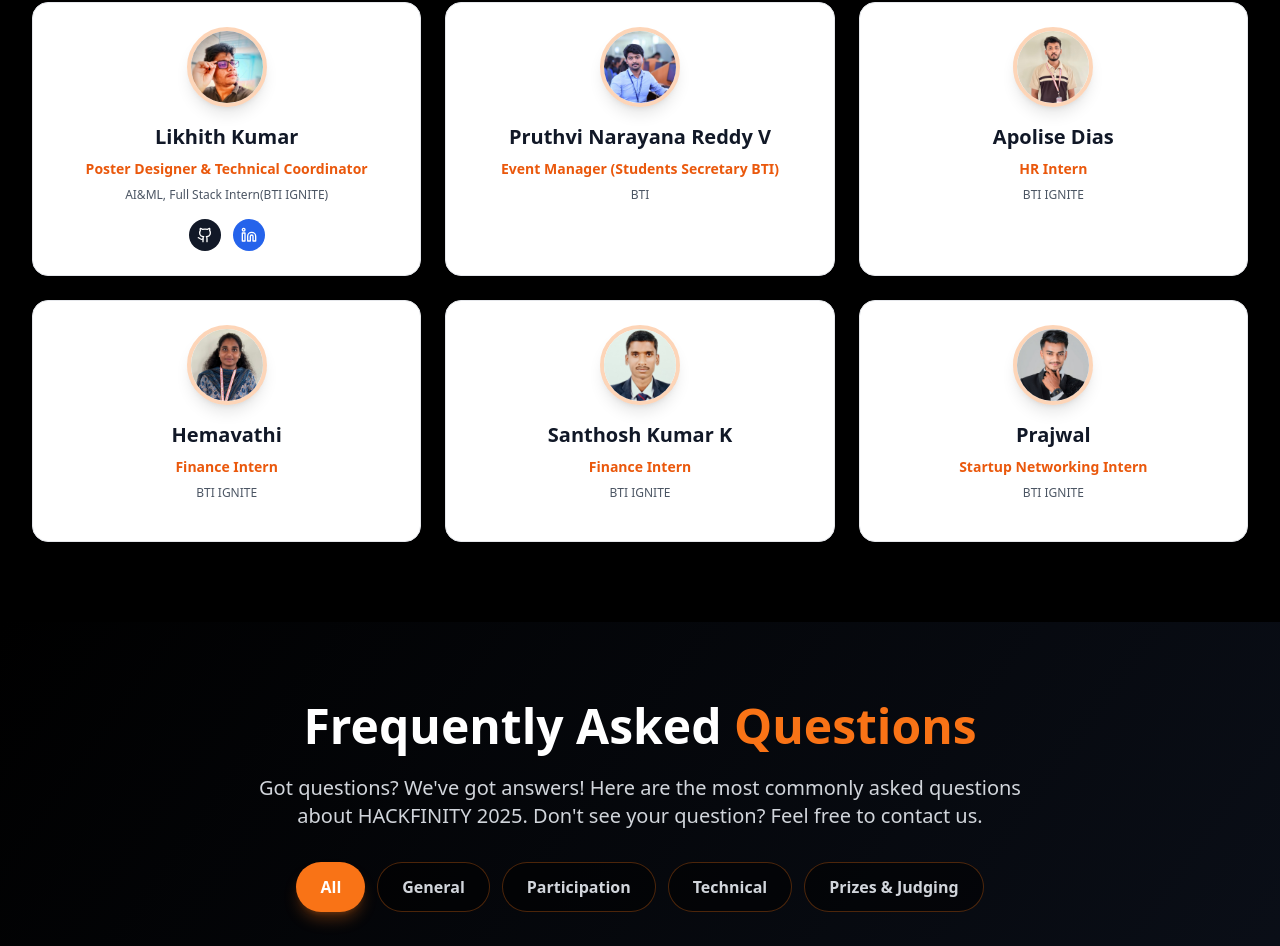
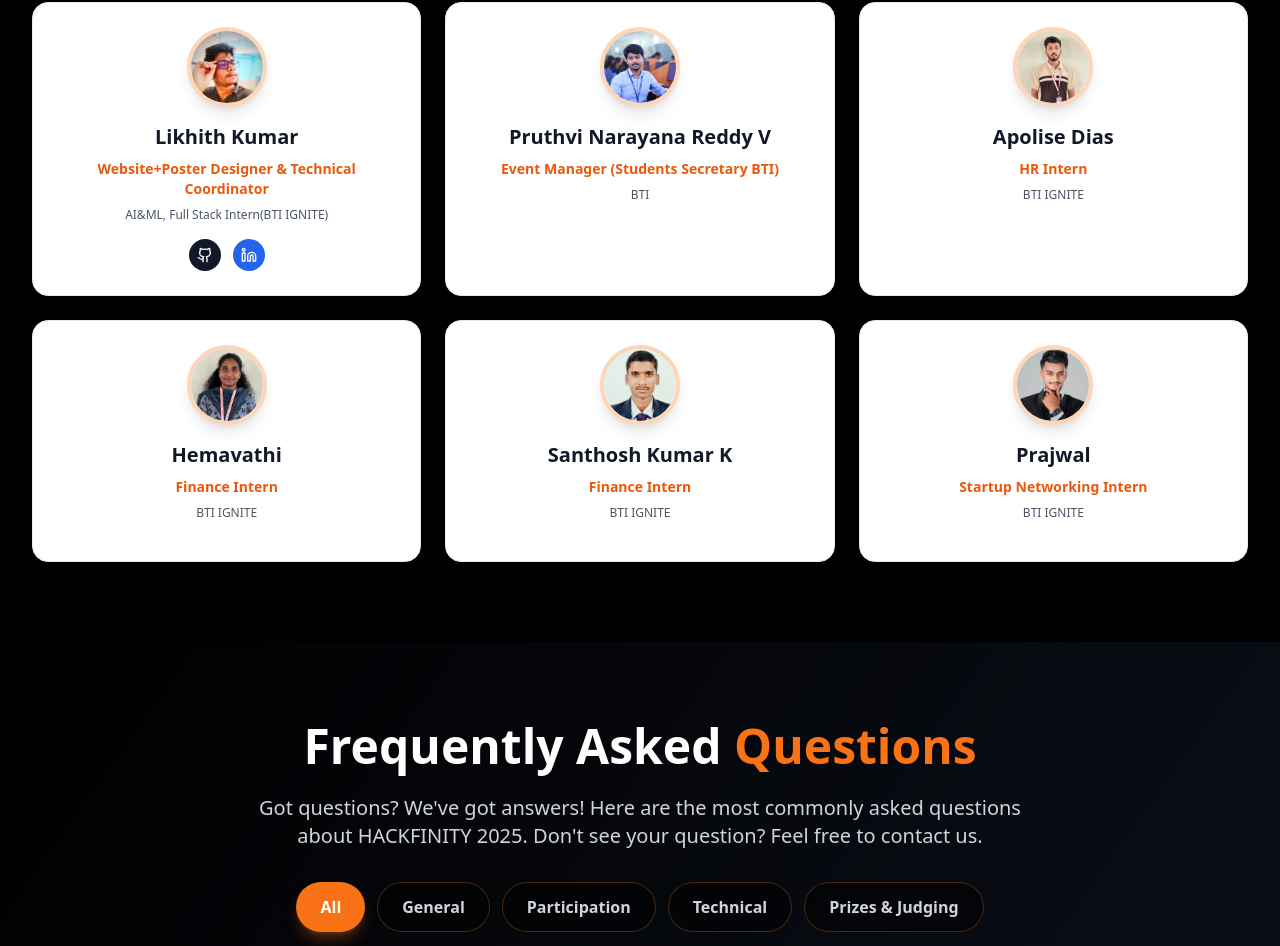
Before and after one commit to likhithkumarj/hackfinity, a React (Vite) app: page / in a window 1280 px wide. Shown: the part 9278-10224 px from the top of the page. Built offline with nearby package versions, Linux system fonts and the light colour scheme.

Commit message:
Likhith Role Updated as Website+Poster Designer

```diff
--- a/src/components/OrganizingCommittee.tsx
+++ b/src/components/OrganizingCommittee.tsx
@@ -165,7 +165,7 @@ const OrganizingCommittee: React.FC = () => {
               },
               {
                 name: "Likhith Kumar",
-                role: "Poster Designer & Technical Coordinator",
+                role: "Website+Poster Designer & Technical Coordinator",
                 department: "AI&ML, Full Stack Intern(BTI IGNITE)",
                 photo: likhithKumarPhoto,
                 github: "https://github.com/likhithkumar",
```
